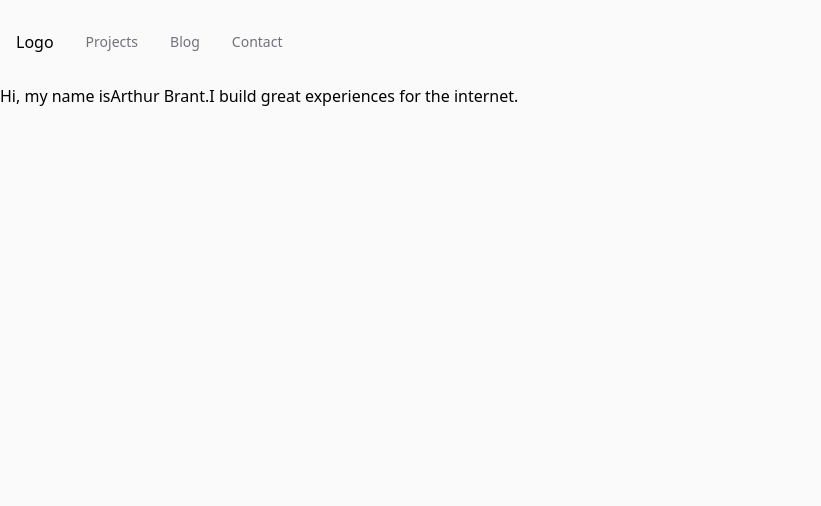
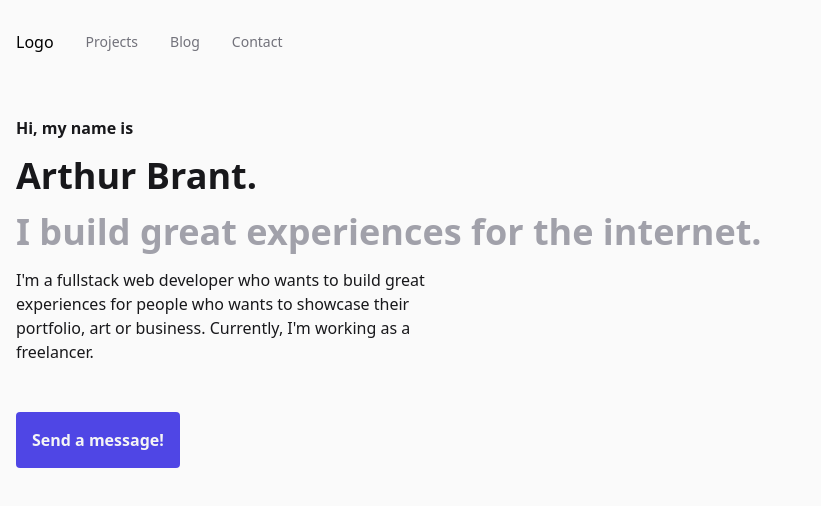
Before and after one commit to brantac/brantac.github.io, a Nuxt app: page / in a window 1280 px wide. Shown: the top 506 px of the page, without its empty margins (0-821 px from the left). Built offline with nearby package versions, Linux system fonts and the light colour scheme.

Commit message:
style hero section and add dark mode

```diff
--- a/pages/index.vue
+++ b/pages/index.vue
@@ -1,11 +1,52 @@
 <template>
-    <div>
-        <h1>
-            <span class="">Hi, my name is</span>
-            <span class="">Arthur Brant.</span>
-            <span class="">I build great experiences for the internet.</span>
+    <!-- Hero section -->
+    <div class="container mx-auto px-4 pt-4 md:pt-8">
+        <h1 class="text-left sm:text-center lg:text-left">
+            <span
+                class="block
+                text-base font-bold
+                text-zinc-900 dark:text-zinc-100
+                mb-4"
+            >
+                Hi, my name is
+            </span>
+            <span
+                class="block
+                text-4xl font-bold
+                text-zinc-900 dark:text-zinc-100
+                mb-4"
+            >
+                Arthur Brant.
+            </span>
+            <span
+                class="block
+                text-4xl font-bold
+                text-zinc-400
+                mb-4"
+            >
+                I build great experiences for the internet.
+            </span>
         </h1>
+        <p
+            class="text-base text-left sm:text-center lg:text-left
+            text-zinc-900 dark:text-zinc-100
+            max-w-md sm:mx-auto lg:mx-0"
+        >
+            I'm a fullstack web developer who wants to build
+            great experiences for people who wants to showcase
+            their portfolio, art or business. Currently, I'm working
+            as a freelancer.
+        </p>
+        <!-- TODO: center button in sm and md breakpoints -->
+        <button
+            type="button"
+            class="bg-indigo-600 hover:bg-indigo-500
+            text-zinc-100 font-semibold
+            p-4 mt-12 rounded
+            block mx-0 sm:mx-auto lg:mx-0"
+        >Send a message!</button>
     </div>
+    <!-- /Hero section -->
 </template>
 
 <script setup lang="ts">
```
